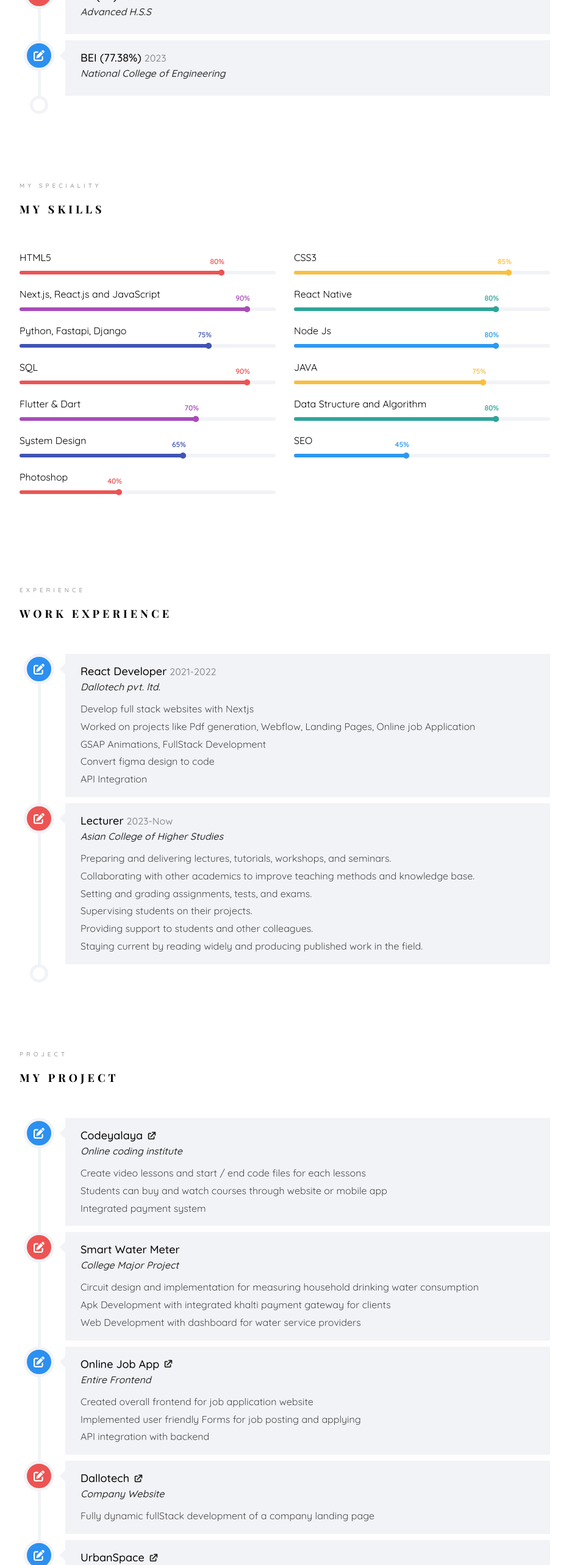
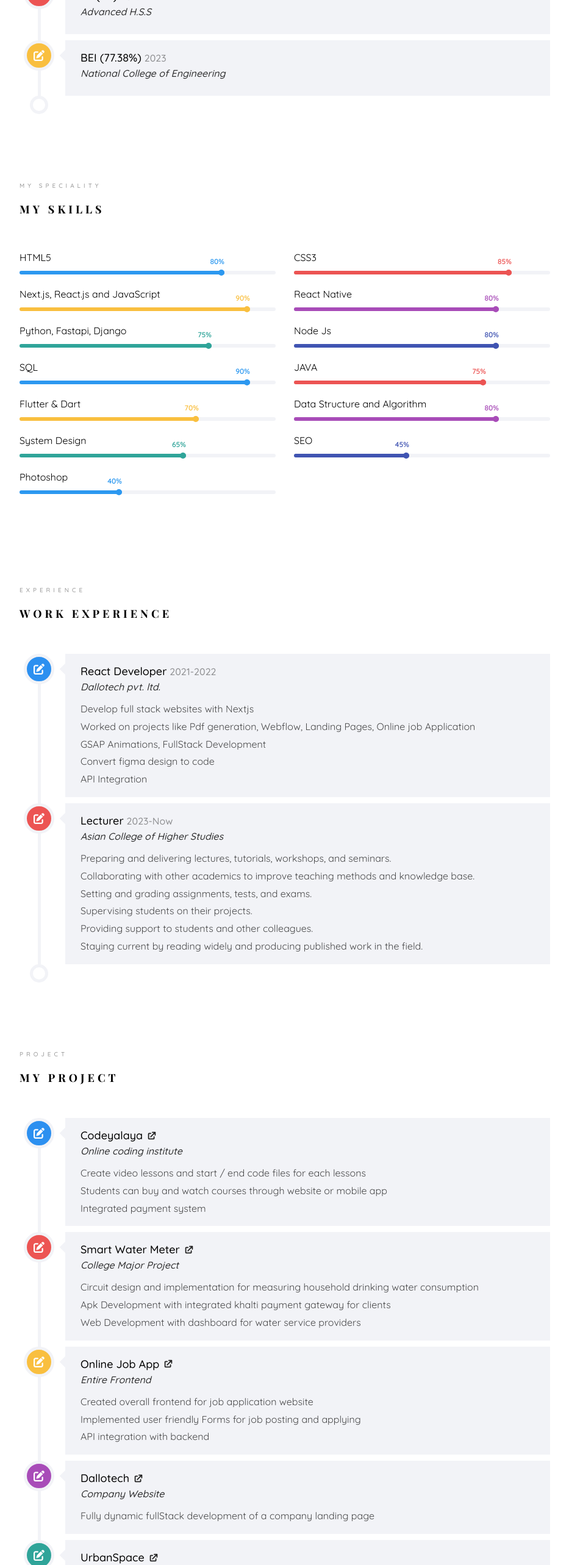
Before and after one commit to bidursapkota00/Next-Portfolio, a Next.js app: page / in a window 1280 px wide. Shown: the part 2369-4935 px from the top of the page at 61% size, without its empty margins (323-1256 px from the left). Built offline with nearby package versions, Linux system fonts and the light colour scheme; no server answers; a web font is replaced by a local one.

Commit message:
minor changes

```diff
--- a/src/components/education/education.tsx
+++ b/src/components/education/education.tsx
@@ -33,7 +33,7 @@ export default function Education() {
             BEI (77.38%) <span>2023</span>
           </h2>
           <h3>National College of Engineering</h3>
-          <div>
+          <div style={{ background: "#f9bf3f" }}>
             <FaPenToSquare size={18} color="#ffffff" />
           </div>
         </div>
--- a/src/components/project/project.css
+++ b/src/components/project/project.css
@@ -35,8 +35,24 @@
   transform: rotate(45deg);
 }
 
-.project__box:nth-child(even) > div {
+.project__box:nth-child(2n) > div {
   background: #ec5453;
+}
+
+.project__box:nth-child(3n) > div {
+  background: #f9bf3f;
+}
+
+.project__box:nth-child(4n) > div {
+  background: #a84cb8;
+}
+
+.project__box:nth-child(5n) > div {
+  background: #2fa499;
+}
+
+.project__box:nth-child(6n) > div {
+  background: #4054b2;
 }
 
 .project__box > a,
--- a/src/components/project/project.tsx
+++ b/src/components/project/project.tsx
@@ -13,7 +13,7 @@ const projects = [
       "Students can buy and watch courses through website or mobile app",
       "Integrated payment system",
     ],
-    link: "https://codeyalaya.bidursapkota.com.np/",
+    link: "https://github.com/bidursapkota00/codeyalaya-web-frontend",
   },
   {
     title: "Smart Water Meter",
@@ -23,7 +23,7 @@ const projects = [
       "Apk Development with integrated khalti payment gateway for clients",
       "Web Development with dashboard for water service providers",
     ],
-    link: "",
+    link: "https://github.com/bidursapkota00/Major-Project",
   },
   {
     title: "Online Job App",
@@ -64,7 +64,7 @@ export default function Project() {
         {projects.map((p, i) => (
           <div className="project__box" key={i}>
             {p.link ? (
-              <a href={p.link}>
+              <a href={p.link} target="_blank">
                 <h2>{p.title}</h2>
                 <HiExternalLink
                   size={18}
--- a/src/components/skills/skills.tsx
+++ b/src/components/skills/skills.tsx
@@ -10,10 +10,7 @@ export default function Skills() {
         <div className="skill">
           <span>HTML5</span>
           <div className="skill__percent__box">
-            <div
-              className="skill__percent"
-              style={{ width: "80%", background: "#ec5453", color: "#ec5453" }}
-            >
+            <div className="skill__percent" style={{ width: "80%" }}>
               <span>80%</span>
             </div>
           </div>
@@ -23,7 +20,7 @@ export default function Skills() {
           <div className="skill__percent__box">
             <div
               className="skill__percent"
-              style={{ width: "85%", background: "#f9bf3f", color: "#f9bf3f" }}
+              style={{ width: "85%", background: "#ec5453", color: "#ec5453" }}
             >
               <span>85%</span>
             </div>
@@ -34,7 +31,7 @@ export default function Skills() {
           <div className="skill__percent__box">
             <div
               className="skill__percent"
-              style={{ width: "90%", background: "#a84cb8", color: "#a84cb8" }}
+              style={{ width: "90%", background: "#f9bf3f", color: "#f9bf3f" }}
             >
               <span>90%</span>
             </div>
@@ -45,7 +42,7 @@ export default function Skills() {
           <div className="skill__percent__box">
             <div
               className="skill__percent"
-              style={{ width: "80%", background: "#2fa499", color: "#2fa499" }}
+              style={{ width: "80%", background: "#a84cb8", color: "#a84cb8" }}
             >
               <span>80%</span>
             </div>
@@ -56,7 +53,7 @@ export default function Skills() {
           <div className="skill__percent__box">
             <div
               className="skill__percent"
-              style={{ width: "75%", background: "#4054b2", color: "#4054b2" }}
+              style={{ width: "75%", background: "#2fa499", color: "#2fa499" }}
             >
               <span>75%</span>
             </div>
@@ -65,7 +62,10 @@ export default function Skills() {
         <div className="skill">
           <span>Node Js</span>
           <div className="skill__percent__box">
-            <div className="skill__percent" style={{ width: "80%" }}>
+            <div
+              className="skill__percent"
+              style={{ width: "80%", background: "#4054b2", color: "#4054b2" }}
+            >
               <span>80%</span>
             </div>
           </div>
@@ -73,10 +73,7 @@ export default function Skills() {
         <div className="skill">
           <span>SQL</span>
           <div className="skill__percent__box">
-            <div
-              className="skill__percent"
-              style={{ width: "90%", background: "#ec5453", color: "#ec5453" }}
-            >
+            <div className="skill__percent" style={{ width: "90%" }}>
               <span>90%</span>
             </div>
           </div>
@@ -86,7 +83,7 @@ export default function Skills() {
           <div className="skill__percent__box">
             <div
               className="skill__percent"
-              style={{ width: "75%", background: "#f9bf3f", color: "#f9bf3f" }}
+              style={{ width: "75%", background: "#ec5453", color: "#ec5453" }}
             >
               <span>75%</span>
             </div>
@@ -97,7 +94,7 @@ export default function Skills() {
           <div className="skill__percent__box">
             <div
               className="skill__percent"
-              style={{ width: "70%", background: "#a84cb8", color: "#a84cb8" }}
+              style={{ width: "70%", background: "#f9bf3f", color: "#f9bf3f" }}
             >
               <span>70%</span>
             </div>
@@ -108,7 +105,7 @@ export default function Skills() {
           <div className="skill__percent__box">
             <div
               className="skill__percent"
-              style={{ width: "80%", background: "#2fa499", color: "#2fa499" }}
+              style={{ width: "80%", background: "#a84cb8", color: "#a84cb8" }}
             >
               <span>80%</span>
             </div>
@@ -119,7 +116,7 @@ export default function Skills() {
           <div className="skill__percent__box">
             <div
               className="skill__percent"
-              style={{ width: "65%", background: "#4054b2", color: "#4054b2" }}
+              style={{ width: "65%", background: "#2fa499", color: "#2fa499" }}
             >
               <span>65%</span>
             </div>
@@ -128,7 +125,10 @@ export default function Skills() {
         <div className="skill">
           <span>SEO</span>
           <div className="skill__percent__box">
-            <div className="skill__percent" style={{ width: "45%" }}>
+            <div
+              className="skill__percent"
+              style={{ width: "45%", background: "#4054b2", color: "#4054b2" }}
+            >
               <span>45%</span>
             </div>
           </div>
@@ -136,10 +136,7 @@ export default function Skills() {
         <div className="skill">
           <span>Photoshop</span>
           <div className="skill__percent__box">
-            <div
-              className="skill__percent"
-              style={{ width: "40%", background: "#ec5453", color: "#ec5453" }}
-            >
+            <div className="skill__percent" style={{ width: "40%" }}>
               <span>40%</span>
             </div>
           </div>
--- a/src/components/training/training.tsx
+++ b/src/components/training/training.tsx
@@ -3,6 +3,15 @@ import { FaPenToSquare } from "react-icons/fa6";
 import { HiExternalLink } from "react-icons/hi";
 
 import "./training.css";
+
+const colors = [
+  "#2c90f0",
+  "#ec5453",
+  "#f9bf3f",
+  "#a84cb8",
+  "#2fa499",
+  "#4054b2",
+];
 
 const trainings = [
   {
@@ -35,6 +44,12 @@ const trainings = [
     title: "System Design for Beginners",
     organization: "neetcode.io",
     github: "https://github.com/bidursapkota00/System-Design-for-Beginners",
+  },
+  {
+    title: "Full Stack Development - System Design",
+    organization: "neetcode.io",
+    github:
+      "https://github.com/bidursapkota00/full-stack-development---system-design",
   },
   {
     title: "Build Responsive Real-World Websites with HTML and CSS",
@@ -93,12 +108,6 @@ const trainings = [
   //   organization: "neetcode.io",
   //   github: "",
   // },
-  {
-    title: "Full Stack Development",
-    organization: "neetcode.io",
-    github: "",
-  },
-
   // {
   //   title: "Docker & Kubernetes: The Practical Guide",
   //   organization: "Udemy",
@@ -180,7 +189,7 @@ export default function Training() {
         {trainings.map((t, i) => (
           <div className="train__box" key={i}>
             {t.github ? (
-              <a href={t.github}>
+              <a href={t.github} target="_blank">
                 <h2>{t.title}</h2>
                 <HiExternalLink
                   size={18}
@@ -192,7 +201,7 @@ export default function Training() {
               <h2>{t.title}</h2>
             )}
             <h3>{t.organization}</h3>
-            <div>
+            <div style={{ background: colors[i % 6] }}>
               <FaPenToSquare size={18} color="#ffffff" />
             </div>
           </div>
```
